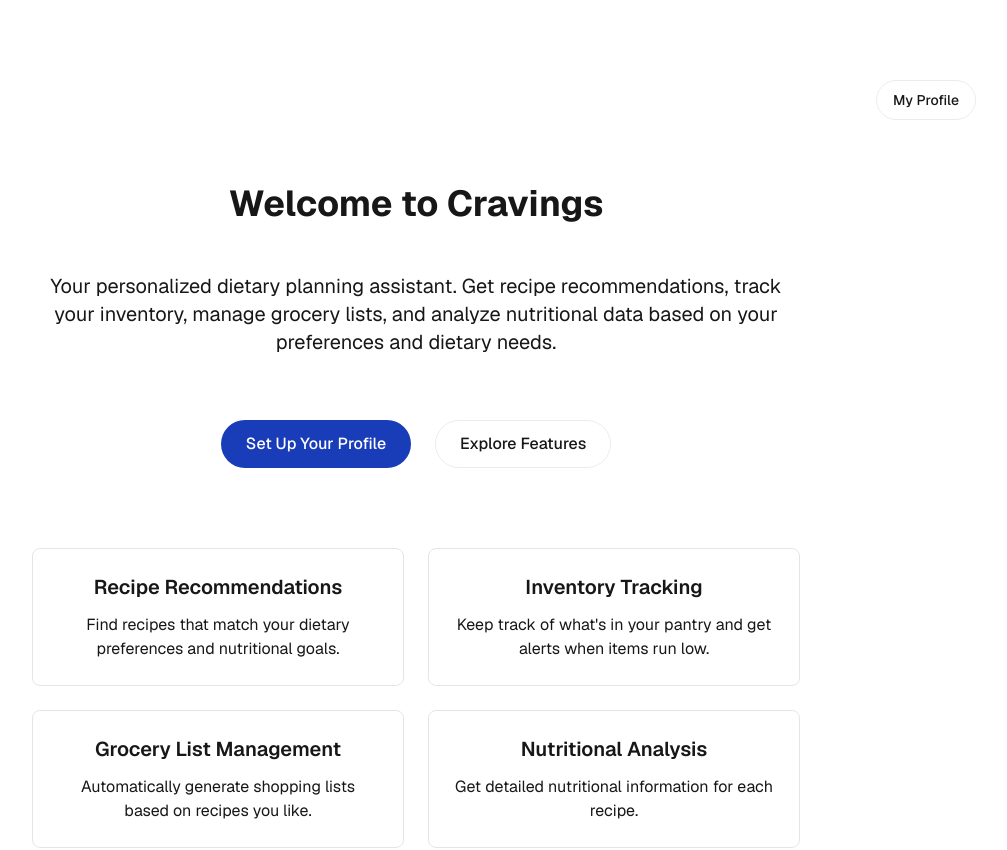
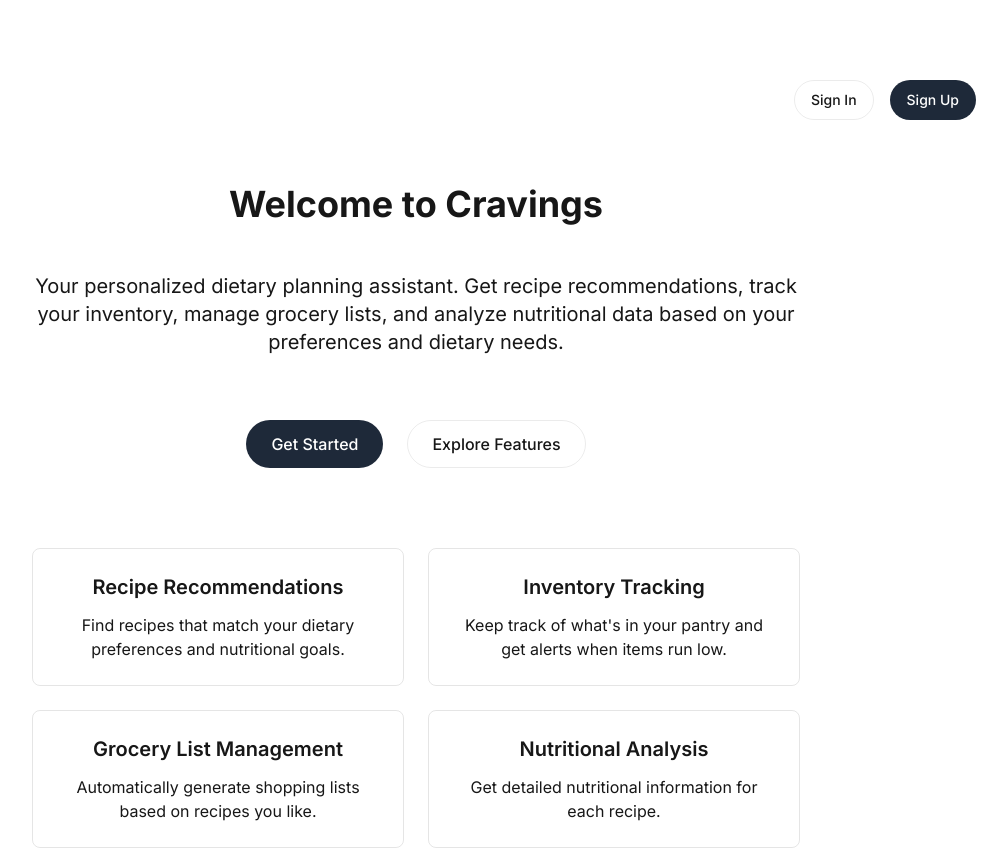
Before and after one commit to nehadst/Cravings, a Next.js app: page / in a window 1280 px wide. Shown: the top 850 px of the page, without its empty margins (224-1231 px from the left). Built offline with nearby package versions, Linux system fonts and the light colour scheme; no server answers.

Commit message:
created register component and created login and register pages, profile page requires authentication now

```diff
--- a/src/app/layout.tsx
+++ b/src/app/layout.tsx
@@ -1,20 +1,13 @@
 import type { Metadata } from "next";
-import { Geist, Geist_Mono } from "next/font/google";
+import { Inter } from "next/font/google";
 import "./globals.css";
+import { Providers } from "./providers";
 
-const geistSans = Geist({
-  variable: "--font-geist-sans",
-  subsets: ["latin"],
-});
-
-const geistMono = Geist_Mono({
-  variable: "--font-geist-mono",
-  subsets: ["latin"],
-});
+const inter = Inter({ subsets: ["latin"] });
 
 export const metadata: Metadata = {
-  title: "Cravings",
-  description: "Made by Group 26",
+  title: "Cravings - Your Dietary Planning Assistant",
+  description: "Personalized recipe recommendations and dietary planning",
 };
 
 export default function RootLayout({
@@ -24,10 +17,8 @@ export default function RootLayout({
 }>) {
   return (
     <html lang="en">
-      <body
-        className={`${geistSans.variable} ${geistMono.variable} antialiased`}
-      >
-        {children}
+      <body className={inter.className}>
+        <Providers>{children}</Providers>
       </body>
     </html>
   );
--- a/src/app/page.tsx
+++ b/src/app/page.tsx
@@ -1,16 +1,38 @@
+'use client';
+
 import Image from "next/image";
 import Link from "next/link";
+import { useSession } from 'next-auth/react';
 
 export default function Home() {
+  const { data: session } = useSession();
+
   return (
     <div className="grid grid-rows-[auto_1fr_auto] items-center justify-items-center min-h-screen p-8 pb-20 gap-16 sm:p-20 font-[family-name:var(--font-geist-sans)]">
       <header className="w-full flex justify-end">
+        {session ? (
           <Link
             href="/profile"
             className="rounded-full border border-solid border-black/[.08] dark:border-white/[.145] transition-colors flex items-center justify-center hover:bg-[#f2f2f2] dark:hover:bg-[#1a1a1a] hover:border-transparent font-medium text-sm h-10 px-4"
           >
             My Profile
           </Link>
+        ) : (
+          <div className="flex gap-4">
+            <Link
+              href="/login"
+              className="rounded-full border border-solid border-black/[.08] dark:border-white/[.145] transition-colors flex items-center justify-center hover:bg-[#f2f2f2] dark:hover:bg-[#1a1a1a] hover:border-transparent font-medium text-sm h-10 px-4"
+            >
+              Sign In
+            </Link>
+            <Link
+              href="/register"
+              className="rounded-full border border-solid border-transparent transition-colors flex items-center justify-center bg-gray-800 text-white gap-2 hover:bg-gray-900 font-medium text-sm h-10 px-4"
+            >
+              Sign Up
+            </Link>
+          </div>
+        )}
       </header>
 
       <main className="flex flex-col gap-[32px] items-center text-center max-w-3xl">
@@ -22,12 +44,21 @@ export default function Home() {
         </p>
 
         <div className="flex gap-6 items-center flex-col sm:flex-row">
+          {session ? (
             <Link
               href="/profile"
-            className="rounded-full border border-solid border-transparent transition-colors flex items-center justify-center bg-blue-800 text-white gap-2 hover:bg-gray-900 font-medium text-base h-12 px-6 sm:w-auto"
+              className="rounded-full border border-solid border-transparent transition-colors flex items-center justify-center bg-gray-800 text-white gap-2 hover:bg-gray-900 font-medium text-base h-12 px-6 sm:w-auto"
             >
               Set Up Your Profile
             </Link>
+          ) : (
+            <Link
+              href="/register"
+              className="rounded-full border border-solid border-transparent transition-colors flex items-center justify-center bg-gray-800 text-white gap-2 hover:bg-gray-900 font-medium text-base h-12 px-6 sm:w-auto"
+            >
+              Get Started
+            </Link>
+          )}
           <a
             className="rounded-full border border-solid border-black/[.08] dark:border-white/[.145] transition-colors flex items-center justify-center hover:bg-[#f2f2f2] dark:hover:bg-[#1a1a1a] hover:border-transparent font-medium text-base h-12 px-6 w-full sm:w-auto"
             href="#features"
@@ -57,7 +88,7 @@ export default function Home() {
       </main>
 
       <footer className="flex gap-[24px] flex-wrap items-center justify-center">
-        <p className="text-sm text-gray-500">© 2025 Cravings App. All rights reserved.</p>
+        <p className="text-sm text-gray-500">© 2023 Cravings App. All rights reserved.</p>
       </footer>
     </div>
   );
--- /dev/null
+++ b/src/app/providers.tsx
@@ -0,0 +1,7 @@
+'use client';
+
+import { SessionProvider } from 'next-auth/react';
+
+export function Providers({ children }: { children: React.ReactNode }) {
+  return <SessionProvider>{children}</SessionProvider>;
+}
```
Lines whose indentation alone changed are shown as unchanged.
